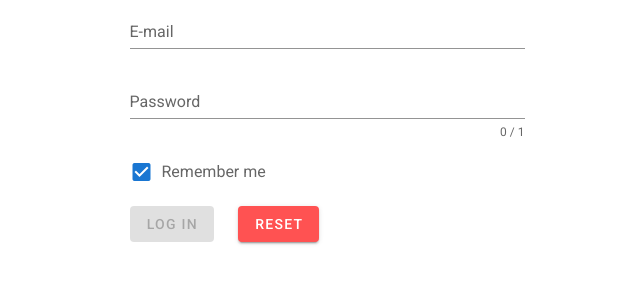
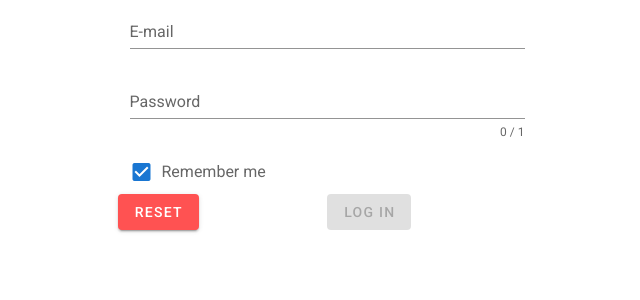
Before and after one commit to stakic-igor/login-vue-app, a Vue app: page /login in a window 1280 px wide. Shown: the top 300 px of the page, without its empty margins (313-953 px from the left). Built offline with nearby package versions, Linux system fonts and the light colour scheme.

Commit message:
clean template and add styling to welcome component

```diff
--- a/src/components/Login.vue
+++ b/src/components/Login.vue
@@ -5,7 +5,6 @@
                 <v-form
                     ref="form"
                     v-model="valid"
-                        lazy-validation
                 >
                     <div v-if="isLoading">{{loadingText}}</div>
                     <v-text-field
@@ -28,22 +27,25 @@
                         v-model="checkbox"
                         label="Remember me"
                     ></v-checkbox>
-
+                    <v-layout row wrap justify-space-between>
+                        <v-flex>
                             <v-btn
-                            :disabled='!isComplete'
+                                color="error"
+                                @click="reset"
+                            >
+                            Reset
+                            </v-btn>
+                        </v-flex>
+                        <v-flex xs12 md6>
+                            <v-btn
+                                :disabled='!valid'
                                 color="success"
-                            class="mr-6"
                                 @click="onSubmit"
                             >
                             Log In
                             </v-btn>
-                        <v-btn
-                            color="error"
-                            class="mr-6"
-                            @click="reset"
-                        >
-                        Reset
-                        </v-btn>
+                        </v-flex>
+                    </v-layout>
                 </v-form>
            </v-flex>
         </v-layout>
@@ -54,15 +56,10 @@
 
 export default {
     name: 'Login',
-    computed: {
-        isComplete() {
-            return this.password && this.email;
-        }
-    },
     data: () => ({
         disableField: false,
         checkbox: true,
-        valid: true,
+        valid: false,
         password: '',
         isLoading: false,
         loadingText: 'Loading, please wait...',
@@ -85,6 +82,8 @@ export default {
             this.$refs.form.resetValidation();
         },
         onSubmit() {
+            // this could be set to store and dispatch action as well
+            // it is set on this way just to demostrate different approach
             this.disableField = true;
             this.isLoading = true;
             let tokenName = 'x-auth-token';
@@ -97,7 +96,7 @@ export default {
                 },
                 body: JSON.stringify({
                     email: this.email,
-                    password: 'cityslicka',
+                    password: this.password,
                 })
             })
             .then( response => {
@@ -106,8 +105,6 @@ export default {
                 if(response.status === 200 ) {
                     this.$store.dispatch('setEmail',{email: this.email})
                     this.$store.dispatch('authUser',{isAutenticated: true})
-                    window.localStorage.setItem('saveEmail', this.email)
-                    window.localStorage.setItem('authUser', true)
                     this.$router.replace('welcome');
                     return  response.json()
                 } else {
--- a/src/components/Welcome.vue
+++ b/src/components/Welcome.vue
@@ -1,28 +1,37 @@
-
 <template>
-    <div>
-        <h1>Hello {{ userEmail }}, welcome!</h1>
-    <div>
-        <span @click="logout">Logout </span>
-    </div>
-    </div>
+    <v-container>
+        <v-layout row wrap>
+            <v-flex xs12 md8>
+                <h1 class="title">Hello {{ currentUser }}, welcome!</h1>
+            </v-flex>
+            <v-flex xs12 md4 class="text-md-right">
+                <v-btn color="secondary" @click="logout">Logout</v-btn>
+            </v-flex>
+        </v-layout>
+    </v-container>
 </template>
 
 <script>
 
-import { mapGetters } from 'vuex'
+//import { mapGetters } from 'vuex'
 
 export default {
     name: 'Welcome',
-
-    computed: {
-        ...mapGetters(['userEmail'])
+    data: () => ({
+        currentUser: ''
+    }),
+    // computed: {
+    //     ...mapGetters(['userEmail'])
+    // },
+    mounted() {
+        let fromLocalStorage = window.localStorage.getItem('saveEmail');
+        this.currentUser = fromLocalStorage
     },
     methods: {
         logout() {
             window.localStorage.clear()
             this.$router.replace('login');
-            this.$tore.dispatch('logout', {isAutenticated: false})
+            this.$store.dispatch('logout', {isAutenticated: false})
         }
     }
 }
--- a/src/router.js
+++ b/src/router.js
@@ -43,9 +43,8 @@ const router = new VueRouter({
 
 router.beforeEach((to, from, next) => {
     let loginPage = ['/login']
-    let savedEmail = window.localStorage.getItem('saveEmail')
     let isAutenticated = store.state.isAutenticated || window.localStorage.getItem('authUser')
-    if (to.path == loginPage && isAutenticated && savedEmail) {
+    if (to.path == loginPage && isAutenticated) {
       return next('/welcome')
     }
     else if (to.matched.some(route => route.meta.requiresAuth)) {
--- a/src/store.js
+++ b/src/store.js
@@ -13,33 +13,28 @@ export const store =  new Vuex.Store({
         }
     },
     mutations: {
+        // reminder: always syncronous
         SET_EMAIL(state, event) {
             state.userData.email = event.email;
         },
         IS_AUTH(state, event) {
             state.isAutenticated = event.isAutenticated
         },
-        LOGIN(state, event) {
-            state.userData.email = event.email;
-            //state.userData.password = event.password;
-        },
         LOGOUT(state, event) {
             state.isAutenticated = event.isAutenticated
         }
     },
     actions: {
+        // reminder: syncronous or asyncronous
         setEmail({ commit }, event) {
+            window.localStorage.setItem('saveEmail', event.email)
             commit('SET_EMAIL', event);
         },
         authUser({commit}, event) {
+            window.localStorage.setItem('authUser', true)
             commit('IS_AUTH', event)
         },
-        login({commit}, event) {
-
-            commit('LOGIN', event)
-        },
         logout({commit}, event) {
-
             commit('LOGOUT', event)
         }
     },
```
Lines whose indentation alone changed are shown as unchanged.
